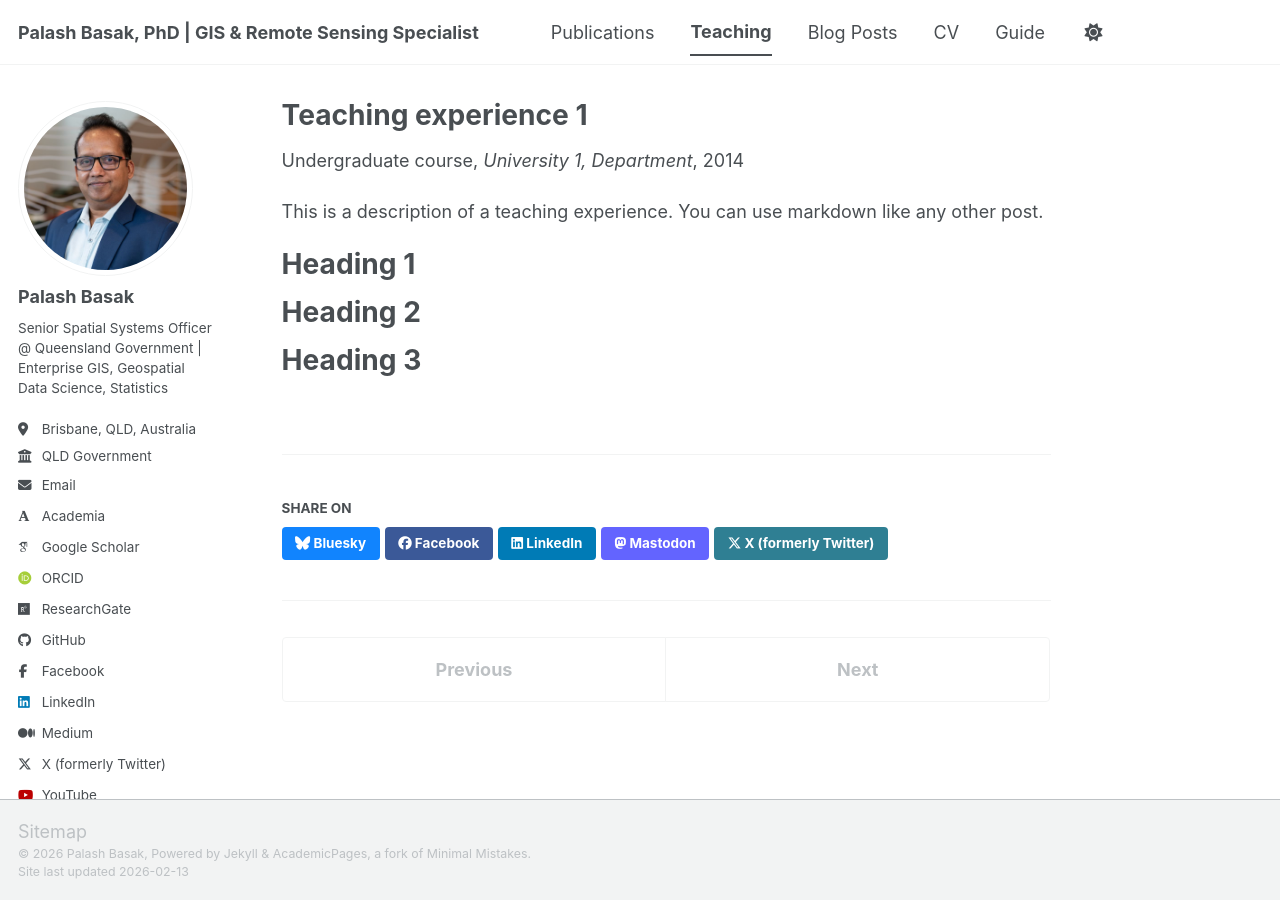
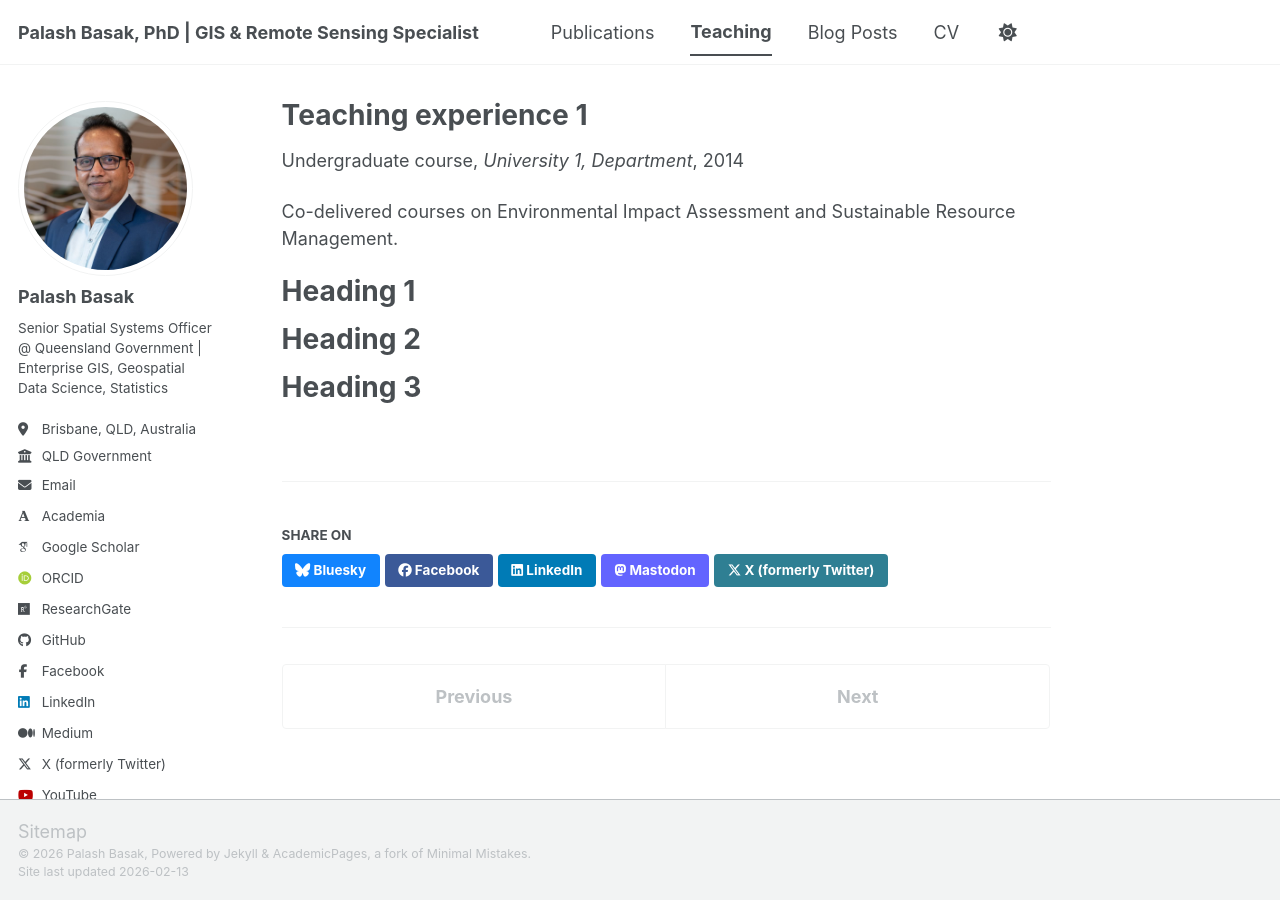
Before and after one commit to basakpalash/basakpalash.github.io, a Jekyll site: the page built from _teaching/2014-spring-teaching-1.md, in a window 1280 px wide. Built offline with Jekyll 4.4.1, drawn with Linux system fonts in a browser that asks for light colours; some web fonts are replaced; a script bundle is joined from its source files by our own code; library files that are not in the unit come from our copies.

Commit message:
Updated Teaching experience 1

```diff
--- a/_data/cv.json
+++ b/_data/cv.json
@@ -136,8 +136,8 @@
   "teaching": [
     {
       "course": "Teaching experience 1",
-      "institution": "University 1, Department",
-      "date": "2014-01-01",
+      "institution": "University of Newcastle (UoN), Australia, Department",
+      "date": "2021-01-01",
       "role": "Undergraduate course",
       "description": ""
     },
--- a/_data/navigation.yml
+++ b/_data/navigation.yml
@@ -29,5 +29,5 @@ main:
   # - title: "CV"
   #   url: /cv-json/
 
-  - title: "Guide"
-    url: /markdown/
+  #- title: "Guide"
+  #  url: /markdown/
--- a/_teaching/2014-spring-teaching-1.md
+++ b/_teaching/2014-spring-teaching-1.md
@@ -5,10 +5,10 @@ type: "Undergraduate course"
 permalink: /teaching/2014-spring-teaching-1
 venue: "University 1, Department"
 date: 2014-01-01
-location: "City, Country"
+location: "Newcastle, Australia"
 ---
 
-This is a description of a teaching experience. You can use markdown like any other post.
+Co-delivered courses on Environmental Impact Assessment and Sustainable Resource Management.
 
 Heading 1
 ======
```
